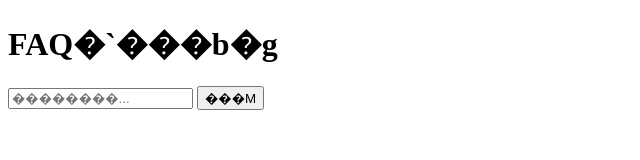
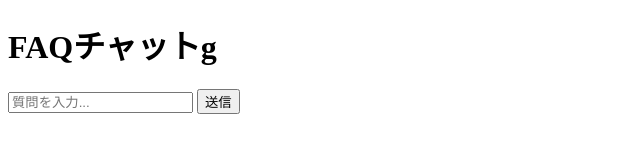
Before and after one commit to Kazuo-Kuri/faqbot-ui, a plain HTML site: page index.html in a window 1280 px wide. Shown: the whole page, without its empty margins (0-640 px from the left). Drawn offline with Linux system fonts and the light colour scheme.

Commit message:
Fix encoding to UTF-8

```diff
--- a/index.html
+++ b/index.html
@@ -3,12 +3,12 @@
 <head>
   <meta charset="utf-8" />
   <meta name="viewport" content="width=device-width, initial-scale=1.0" />
-  <title>FAQ�`���b�g</title>
+  <title>FAQチャット</title>
 </head>
 <body>
-<h1>FAQ�`���b�g</h1>
-  <input type="text" id="question" placeholder="��������..." />
-  <button onclick="ask()">���M</button>
+<h1>FAQチャットg</h1>
+  <input type="text" id="question" placeholder="質問を入力..." />
+  <button onclick="ask()">送信</button>
   <div id="response" style="margin-top: 1em;"></div>
 
   <script>
```
